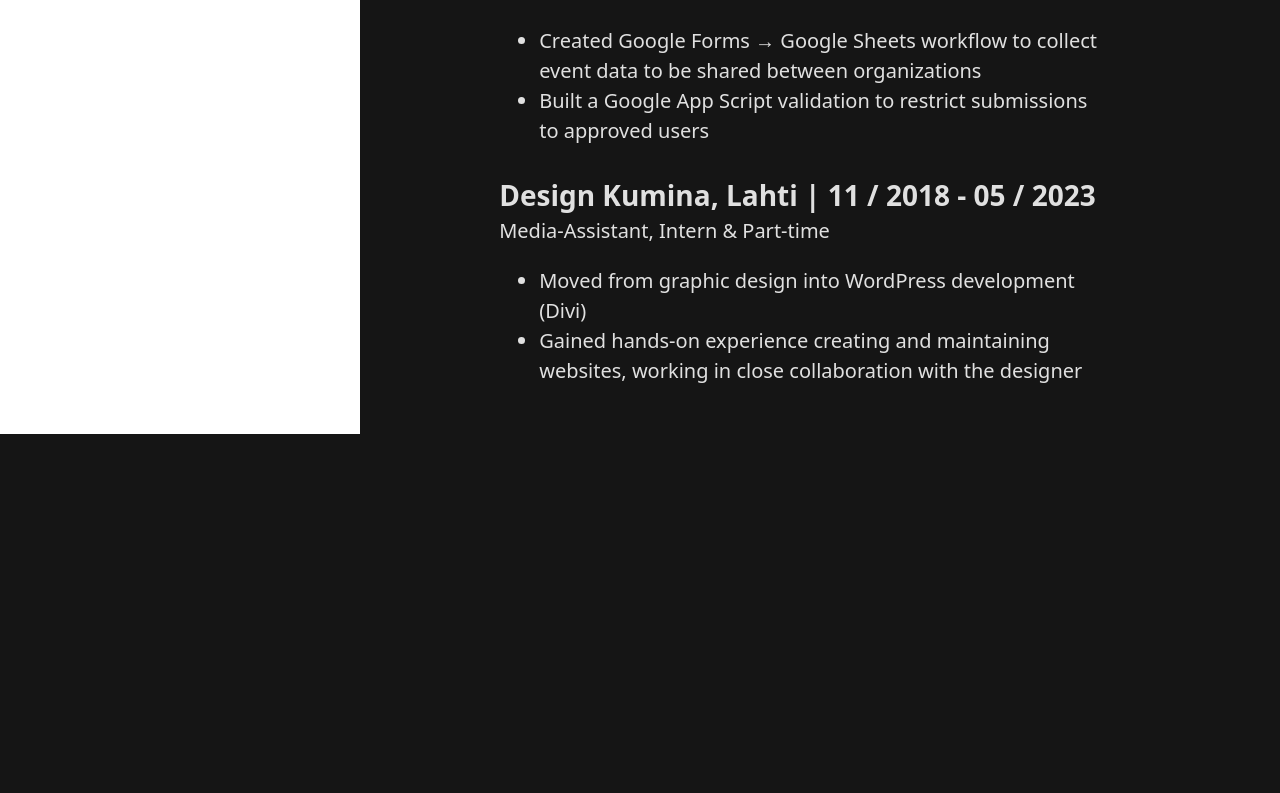
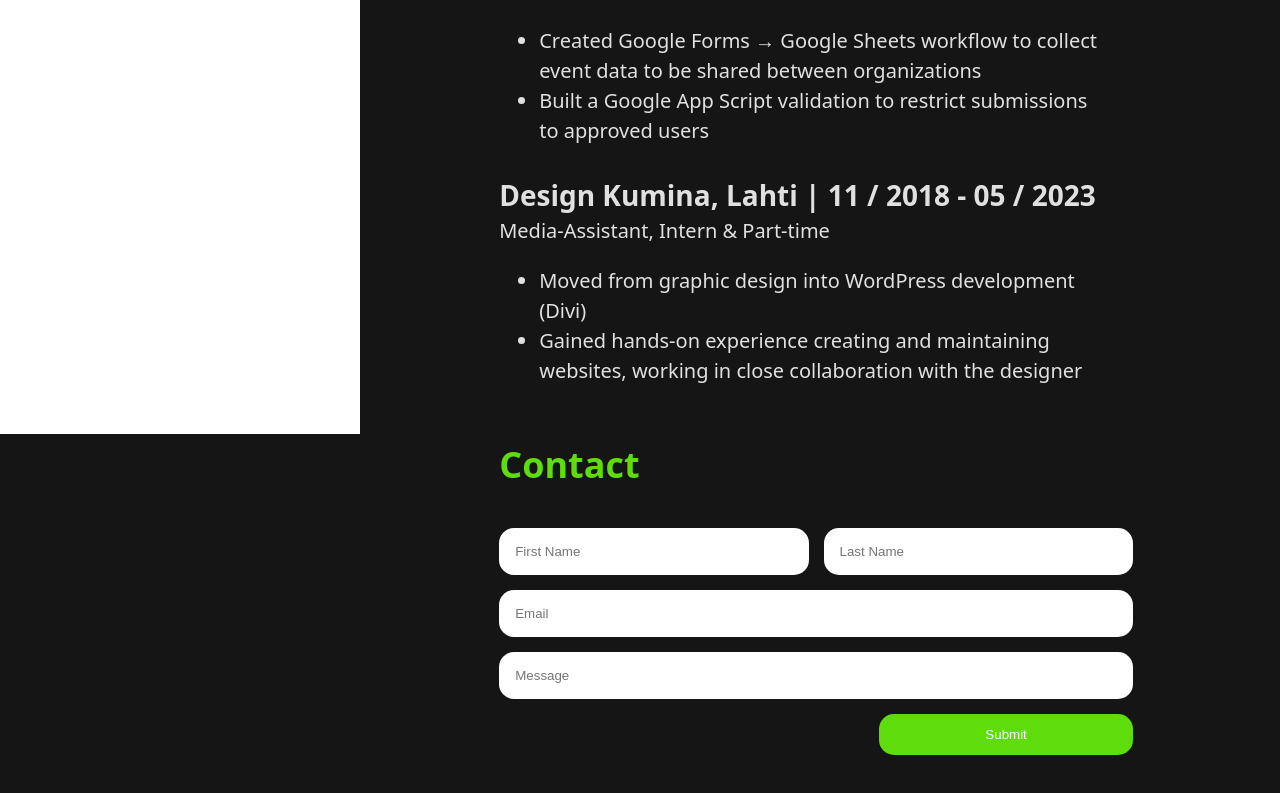
Before and after one commit to mkytomies/Portfolio, a React (Vite) app: page / in a window 1280 px wide. Shown: the part 1186-1979 px from the top of the page. Before the commit the page ends 1656 px from the top, so only its background shows below. Built offline with nearby package versions, Linux system fonts and the light colour scheme.

Commit message:
Add contact form to home page

```diff
--- a/package.json
+++ b/package.json
@@ -11,10 +11,12 @@
     "test": "jest"
   },
   "dependencies": {
+    "formik": "^2.4.9",
     "react": "^19.1.1",
     "react-dom": "^19.1.1",
     "react-router": "^7.9.1",
-    "react-router-dom": "^7.13.1"
+    "react-router-dom": "^7.13.1",
+    "yup": "^1.7.1"
   },
   "devDependencies": {
     "@eslint/js": "^9.33.0",
--- /dev/null
+++ b/src/components/ContactForm.tsx
@@ -0,0 +1,118 @@
+import { Formik, Form, Field, ErrorMessage } from 'formik';
+import type { FormikHelpers } from 'formik';
+import * as Yup from 'yup';
+import './styles/ContactForm.css';
+
+interface FormValues {
+    firstName: string;
+    lastName: string;
+    email: string;
+    message: string;
+}
+
+interface ContactFormProps {
+    onSubmit: (values: FormValues) => void | Promise<void>;
+}
+
+const validationSchema = Yup.object().shape({
+    firstName: Yup.string().required('First name is required'),
+    lastName: Yup.string().required('Last name is required'),
+    email: Yup.string().email('Invalid email').required('Email is required'),
+    message: Yup.string().required('Message is required'),
+});
+
+const ContactForm = ({onSubmit}: ContactFormProps) => {
+    const initialValues: FormValues = {
+        firstName: '',
+        lastName: '',
+        email: '',
+        message: ''
+    };
+
+    const handleSubmit = (values: FormValues, { setSubmitting }: FormikHelpers<FormValues>) => {
+        onSubmit(values);
+        setSubmitting(false);
+    }
+
+    return(
+        <div>
+            <Formik
+                initialValues={initialValues}
+                validationSchema={validationSchema}
+                onSubmit={(values, actions) => {
+                    handleSubmit(values, actions);
+                }}
+            >
+                <Form className='form'>
+                    <div className='names'>
+                        <div className='nameDiv'>
+                            <Field
+                                className='field'
+                                id="firstName"
+                                type="text"
+                                name="firstName"
+                                placeholder="First Name"
+                                autocompelete="off"
+                            />
+                            <ErrorMessage
+                                name='firstName'
+                                component='div'
+                                className='error'
+                                data-testid="fnameErr"
+                            />
+                        </div>
+                        <div className='nameDiv'>
+                            <Field
+                                className='field'
+                                id="lastName"
+                                type="text"
+                                name="lastName"
+                                placeholder="Last Name"
+                                autocompelete="off"
+                            />
+                            <ErrorMessage
+                                name='lastName'
+                                component='div'
+                                className='error'
+                                data-testid="lnameErr"
+                            />
+                        </div>
+                    </div>
+                    <Field
+                        className='field'
+                        id="email"
+                        type="email"
+                        name="email"
+                        placeholder="Email"
+                        autocompelete="off"
+                    />
+                    <ErrorMessage
+                        name='email'
+                        component='div'
+                        className='error'
+                        data-testid="emailErr"
+                    />
+                    <Field
+                        className='field'
+                        id="message"
+                        type="text"
+                        name="message"
+                        placeholder="Message"
+                        autocompelete="off"
+                    />
+                    <ErrorMessage
+                        name='message'
+                        component='div'
+                        className='error'
+                        data-testid="messageErr"
+                    />
+                    <div className='buttonContainer'>
+                        <button className='submitButton' type='submit'>Submit</button>
+                    </div>
+                </Form>
+            </Formik>
+        </div>
+    )
+}
+
+export default ContactForm;
--- /dev/null
+++ b/src/components/styles/ContactForm.css
@@ -0,0 +1,56 @@
+.form {
+    display: flex;
+    flex-direction: column;
+    width: 90%;
+}
+
+.names {
+    display: flex;
+    flex-direction: row;
+    gap: 15px;
+}
+
+.nameDiv {
+    display: flex;
+    flex-direction: column;
+    width: 50%;
+}
+
+.field {
+    background-color: #FFF;
+    color: #151515;
+    border-radius: 15px;
+    border: none;
+    margin-top: 15px;
+    padding: 1rem 1rem;
+}
+
+.buttonContainer {
+    display: flex;
+    justify-content: end;
+}
+
+.submitButton {
+    width: 40%;
+    color: #FFF;
+    background-color: #5FDC0C;
+    border: none;
+    border-radius: 15px;
+    padding: 0.8rem;
+    margin-top: 15px;
+    justify-self: end;
+}
+
+.submitButton:hover {
+    background-color: #54bb10;
+}
+
+.input-err {
+    border: 1px solid red;
+}
+
+.error {
+    color: red;
+    font-size: 16px;
+    margin-top: 0.2rem;
+}
--- a/src/pages/Home.tsx
+++ b/src/pages/Home.tsx
@@ -1,6 +1,12 @@
+import ContactForm from '../components/ContactForm';
 import './styles/Home.css';
 
 const Home = () => {
+
+    const sendEmail = () => {
+        console.log("submitted");
+    }
+
     return(
         <>
             <div className='mainContainer'>
@@ -36,6 +42,8 @@
                     <li>Moved from graphic design into WordPress development (Divi) </li>
                     <li>Gained hands-on experience creating and maintaining websites, working in close collaboration with the designer</li>
                 </ul>
+                <h2>Contact</h2>
+                <ContactForm onSubmit={sendEmail} />
             </div>
         </>
     )
```
Also changed, not shown: 1 other file (tests, documents, lock files or other folders).
